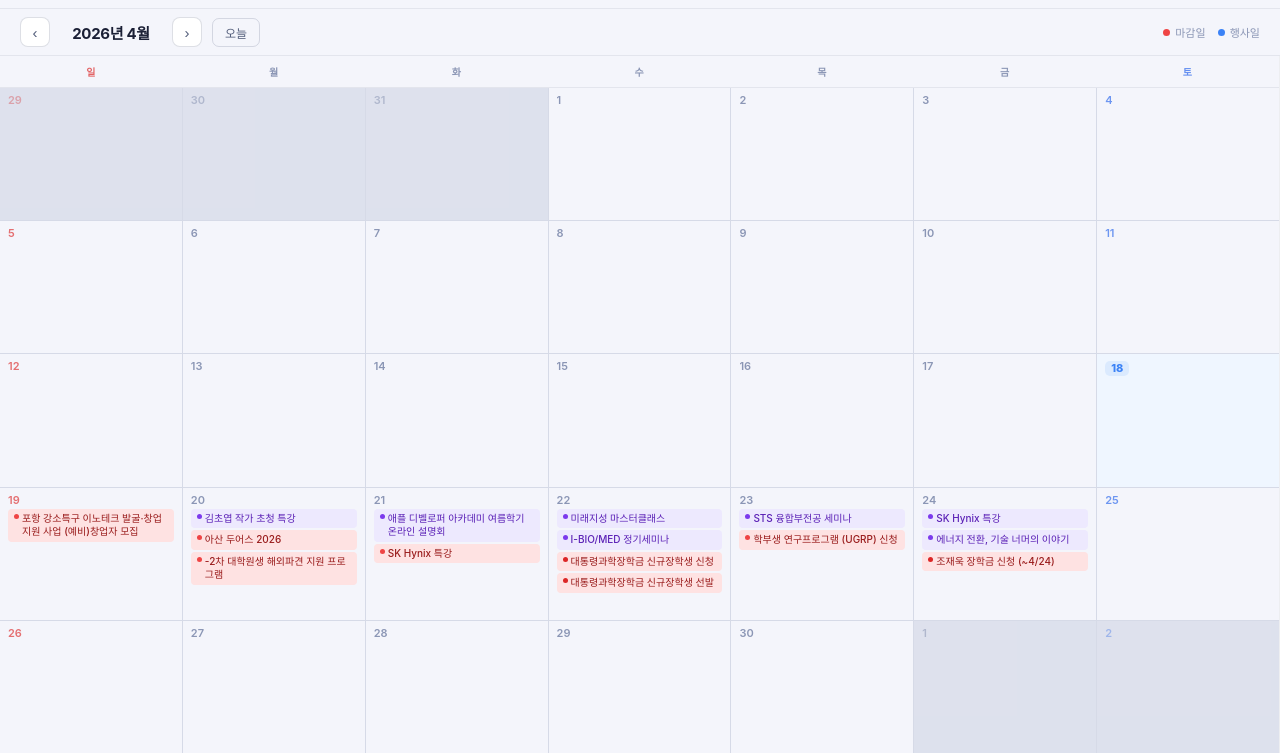
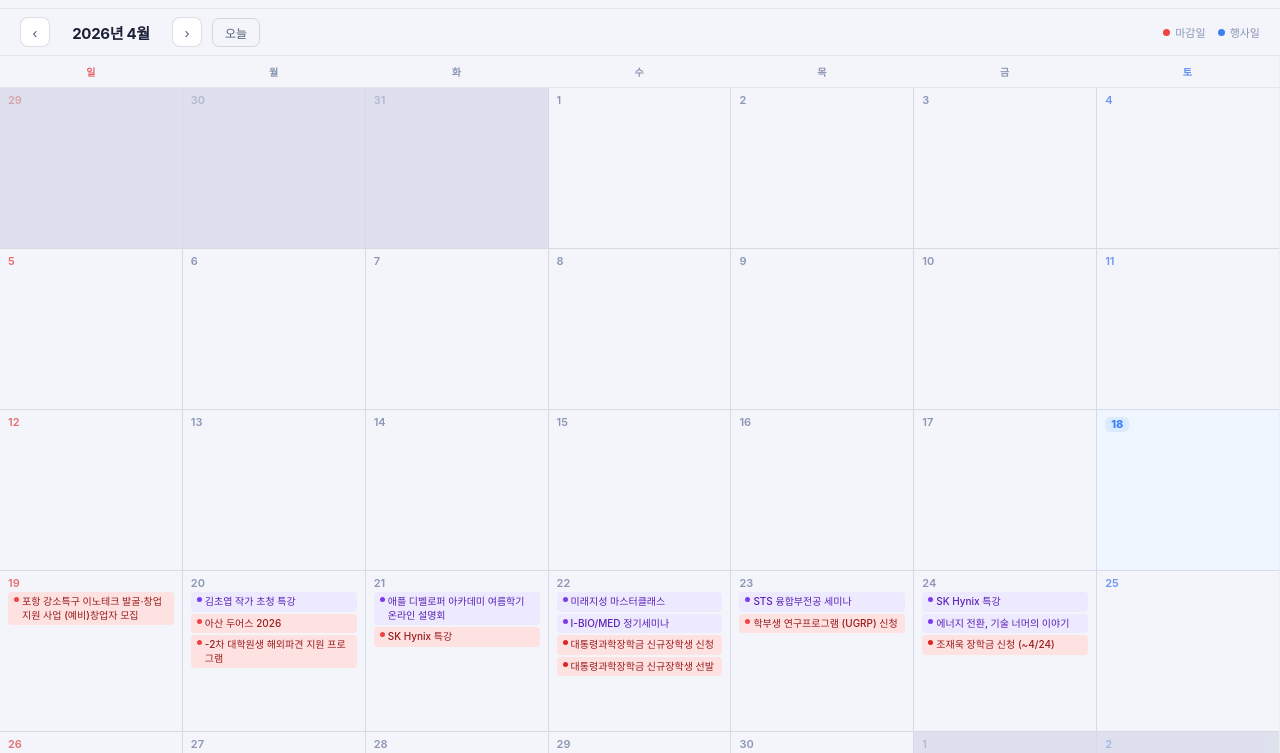
Before and after one commit to kimking73/postech-dashboard, a plain HTML site: page calendar.html in a window 1280 px wide. Shown: the part 47-800 px from the top of the page. Drawn offline with Linux system fonts and the light colour scheme; no server answers; a web font is replaced by a local one.

Commit message:
Increase calendar cell height to 160px minimum

```diff
--- a/calendar.html
+++ b/calendar.html
@@ -200,7 +200,7 @@
 
   .cal-grid {
     flex: 1; display: grid; grid-template-columns: repeat(7, 1fr);
-    grid-auto-rows: minmax(105px, 1fr);
+    grid-auto-rows: minmax(160px, 1fr);
     overflow-y: auto; overflow-x: hidden;
     background: var(--wire);
     gap: 1px;
```
